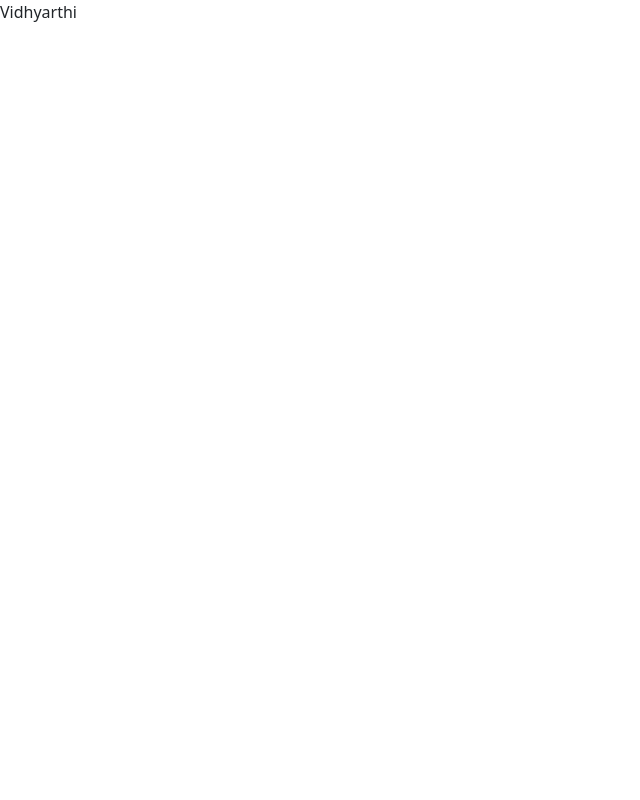
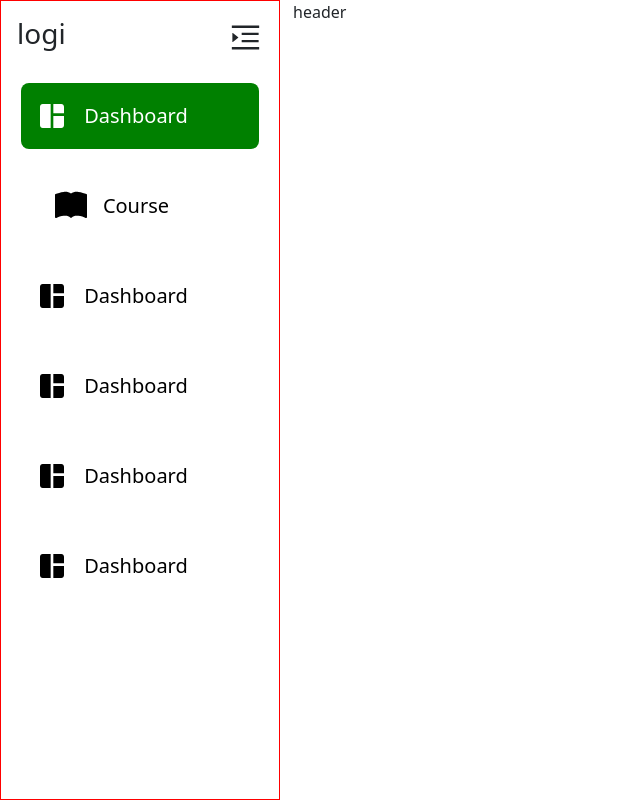
Before and after one commit to sahasprajapati/vidyarthi-fe, a React (Create React App) app: page / in a window 1280 px wide. Shown: the whole page, without its empty margins (0-640 px from the left). Built offline with nearby package versions, Linux system fonts and the light colour scheme.

Commit message:
feat(Dashboard): setup

```diff
--- a/src/App.tsx
+++ b/src/App.tsx
@@ -1,4 +1,6 @@
 import React from 'react';
+
+import { AdminLayout } from 'containers';
 
 // ehehe
 
@@ -10,7 +12,7 @@ import React from 'react';
 function App() {
   return (
     <div className="App">
-      <div className="">Vidhyarthi</div>
+      <AdminLayout />
     </div>
   );
 }
--- /dev/null
+++ b/src/components/SideBarRow/index.tsx
@@ -0,0 +1,36 @@
+import React from 'react';
+import { NavLink } from 'react-router-dom';
+
+interface Props {
+  title: string;
+  path: string;
+  Icon: any;
+  responsive: boolean;
+}
+
+const SideBarRow: React.FC<Props> = ({ title, Icon, path, responsive }) => {
+  return (
+    <div className="flex-center mt-4">
+      <NavLink
+        to={path}
+        className="flex sidebar__list"
+        style={({ isActive }) => ({
+          color: isActive ? '#ffffff' : 'black',
+          background: isActive ? 'green' : '#ffff',
+          borderRadius: 8,
+        })}
+      >
+        <Icon className="sidebar__icon" />
+        <h6
+          className={`${
+            responsive ? 'd-none' : 'sidebar__list__title ms-3 mt-2'
+          }`}
+        >
+          {title}
+        </h6>
+      </NavLink>
+    </div>
+  );
+};
+
+export default React.memo(SideBarRow);
--- /dev/null
+++ b/src/components/index.tsx
@@ -0,0 +1 @@
+export { default as SideBarRow } from './SideBarRow';
--- /dev/null
+++ b/src/containers/AdminLayout/index.tsx
@@ -0,0 +1,15 @@
+import React from 'react';
+import Header from '../Header';
+import SideBar from '../SideBar';
+
+const AdminLayout: React.FC = () => {
+  const [responsive, setResponsive] = React.useState<boolean>(false);
+  return (
+    <>
+      <Header />
+      <SideBar responsive={responsive} setResponsive={setResponsive} />
+    </>
+  );
+};
+
+export default React.memo(AdminLayout);
--- /dev/null
+++ b/src/containers/Header/index.tsx
@@ -0,0 +1,11 @@
+import React from 'react';
+
+const Header: React.FC = () => {
+  return (
+    <div className="header__container">
+      <div className="">header</div>
+    </div>
+  );
+};
+
+export default React.memo(Header);
--- /dev/null
+++ b/src/containers/SideBar/index.tsx
@@ -0,0 +1,77 @@
+import React from 'react';
+import { MdSpaceDashboard } from 'react-icons/md';
+import { BsBookFill } from 'react-icons/bs';
+import { AiOutlineMenuFold, AiOutlineMenuUnfold } from 'react-icons/ai';
+import { SideBarRow } from 'components';
+
+interface Props {
+  responsive: boolean;
+  setResponsive: (values: boolean) => void;
+}
+
+const SideBar: React.FC<Props> = ({ responsive, setResponsive }) => {
+  return (
+    <div className="flex-col">
+      <div
+        className={`${
+          responsive ? 'sidebar__container__responsive' : 'sidebar__container'
+        }`}
+      >
+        <div className="sidebar__top flex-between mx-3 my-3">
+          {!responsive && <h3>logi</h3>}
+          {!responsive ? (
+            <AiOutlineMenuUnfold
+              size={35}
+              className="pointer"
+              onClick={() => setResponsive(!responsive)}
+            />
+          ) : (
+            <AiOutlineMenuFold
+              size={35}
+              className="pointer"
+              onClick={() => setResponsive(!responsive)}
+            />
+          )}
+        </div>
+        <SideBarRow
+          title="Dashboard"
+          Icon={MdSpaceDashboard}
+          path="/"
+          responsive={responsive}
+        />
+        <SideBarRow
+          title="Course"
+          Icon={BsBookFill}
+          path="/aa"
+          responsive={responsive}
+        />
+        <SideBarRow
+          title="Dashboard"
+          Icon={MdSpaceDashboard}
+          path="/dd"
+          responsive={responsive}
+        />
+        <SideBarRow
+          title="Dashboard"
+          Icon={MdSpaceDashboard}
+          path="/gg"
+          responsive={responsive}
+        />
+        <SideBarRow
+          title="Dashboard"
+          Icon={MdSpaceDashboard}
+          path="/ee"
+          responsive={responsive}
+        />
+        <SideBarRow
+          title="Dashboard"
+          Icon={MdSpaceDashboard}
+          path="/rr"
+          responsive={responsive}
+        />
+      </div>
+    </div>
+  );
+};
+
+export default React.memo(SideBar);
--- /dev/null
+++ b/src/containers/index.tsx
@@ -0,0 +1,2 @@
+export { default as SideBar } from './SideBar';
+export { default as AdminLayout } from './AdminLayout';
--- a/src/index.css
+++ b/src/index.css
@@ -1,4 +1,3 @@
-/* css reset */
 *,
 *::before,
 *::after {
@@ -7,3 +6,98 @@
 * {
   margin: 0;
 }
+li {
+  list-style: none;
+  padding: 0;
+  margin: 0;
+}
+a {
+  text-decoration: none !important;
+}
+html,
+body {
+  height: 100%;
+}
+body {
+  line-height: 1.5;
+  -webkit-font-smoothing: antialiased;
+}
+img,
+picture,
+video,
+canvas,
+svg {
+  display: block;
+  max-width: 100%;
+}
+input,
+button,
+textarea,
+select {
+  font: inherit;
+}
+p,
+h1,
+h2,
+h3,
+h4,
+h5,
+h6 {
+  overflow-wrap: break-word;
+}
+#root,
+#__next {
+  isolation: isolate;
+}
+/* utility class */
+.flex-between {
+  display: flex;
+  align-items: center;
+  justify-content: space-between;
+}
+
+.flex-center {
+  display: flex;
+  align-items: center;
+  justify-content: center;
+}
+.flex {
+  display: flex;
+  align-items: center;
+}
+
+.pointer {
+  cursor: pointer;
+}
+/* sidebar row */
+
+.sidebar__icon {
+  font-size: 2rem;
+}
+.sidebar__list__title {
+  font-size: 20px;
+  margin-right: 10px;
+}
+
+.sidebar__list {
+  padding: 13px 61px 13px 15px;
+}
+
+.sidebar__container {
+  width: 280px;
+  border: 1px solid red;
+  position: fixed;
+  top: 0;
+  height: 100vh;
+  bottom: 0;
+  left: 0;
+  right: 0;
+}
+.sidebar__container__responsive {
+  width: 80px;
+}
+
+/* Header */
+.header__container {
+  padding-left: 293px;
+}
--- a/tsconfig.json
+++ b/tsconfig.json
@@ -7,7 +7,7 @@
     "esModuleInterop": true,
     "forceConsistentCasingInFileNames": true,
     "isolatedModules": true,
-    "baseUrl": ".",
+    "baseUrl": "src",
     "jsx": "preserve",
     "lib": ["dom", "dom.iterable", "esnext"],
     "module": "esnext",
```
